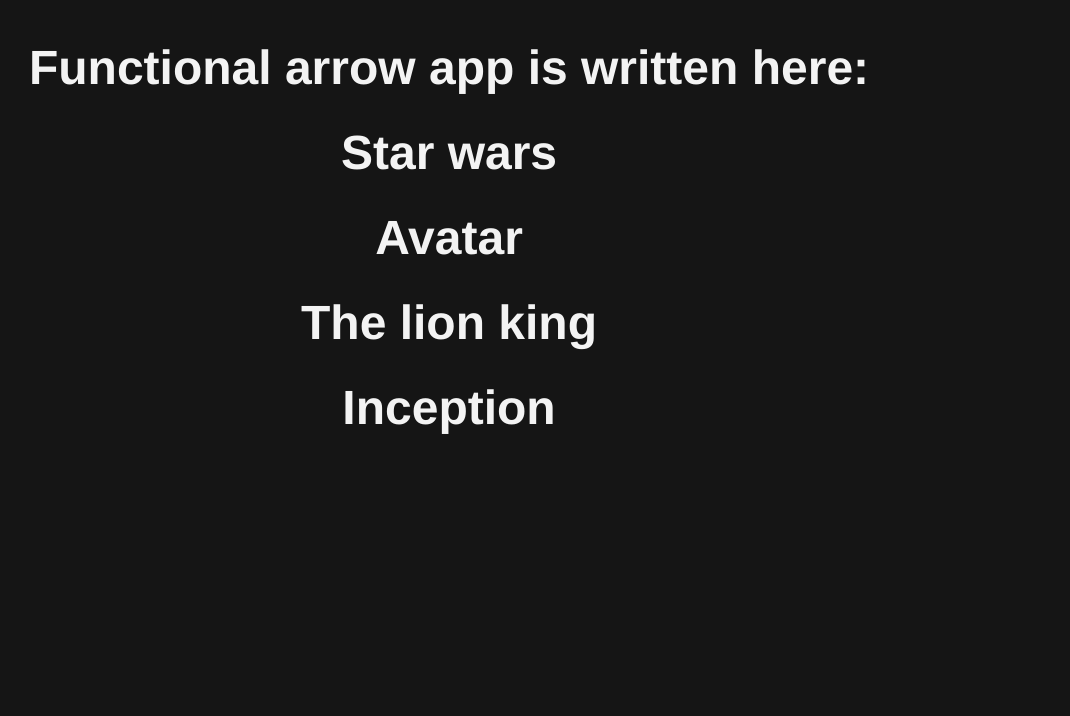
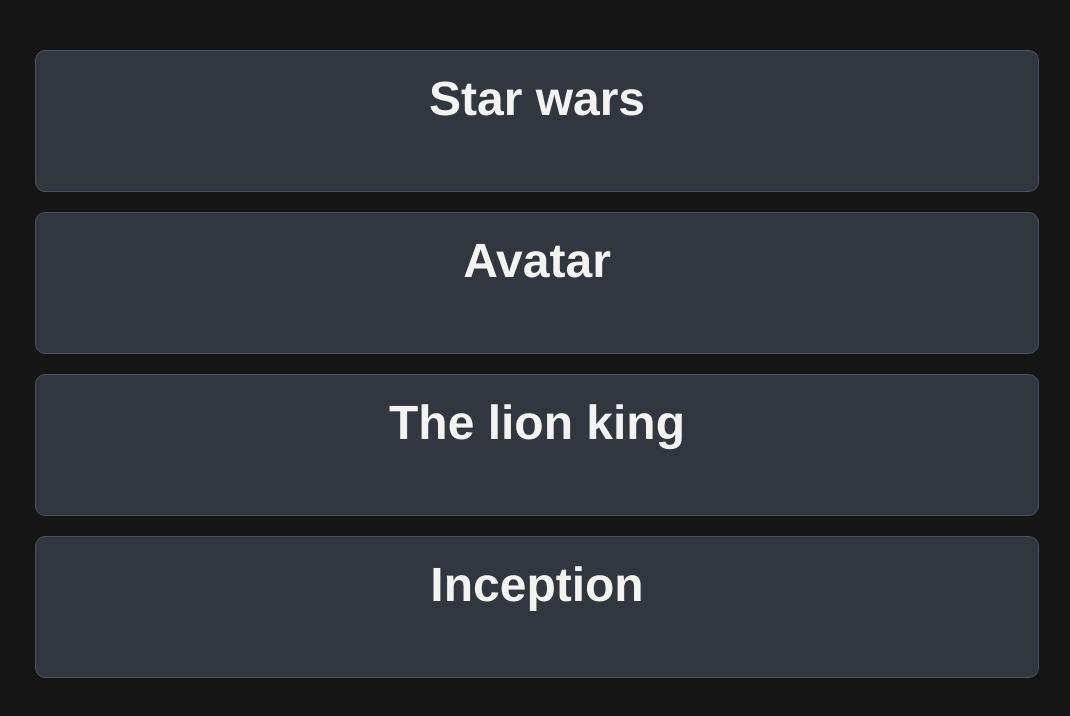
Before and after one commit to asgharnasiri1990/term3react, a React (Vite) app in the folder react1/my-first-react-app/: page / in a window 1280 px wide. Shown: the top 716 px of the page, without its empty margins (103-1173 px from the left). Built offline with nearby package versions, Linux system fonts and the light colour scheme.

Commit message:
useState

```diff
--- a/react1/my-first-react-app/src/App.jsx
+++ b/react1/my-first-react-app/src/App.jsx
@@ -1,18 +1,21 @@
+import { useState } from "react"
+
+
 const Card = ({title}) => {
   return(
-    <div>
+    <div className="card">
       <h2>{title}</h2>
     </div>
   )
 }
 
 const App = () => {
+const[]=useState()
+
   return(
     <div className="card-container">
 
-    <h2>Functional arrow app is written here:</h2>
-
-    <Card title='Star wars' rating={5} iscool={true} actors={[{name:'actors'}]} />
+    <Card title='Star wars' rating={5} iscool={true}  />
     <Card title='Avatar'/>
     <Card title='The lion king'/>
     <Card title='Inception'/>
@@ -25,26 +28,4 @@
 }
 
 
-/*
-const Card = ({title}) =>{
-  return(
-    <div>
-      <h2>{title} </h2>
-    </div>
-
-  )
-}
-
-
-const App = () =>{
-  return(
-  <div>
-    <h2>Hello from a new exercises:</h2>
-
-    <Card title='New star wars' />
-     <Card title='New Avatar'/>
-     <Card title='new the lion king' />
-   </div>
-   )
- } */
 export default App
--- a/react1/my-first-react-app/src/index.css
+++ b/react1/my-first-react-app/src/index.css
@@ -15,7 +15,6 @@
 h2{
   color: #f3f3f3;
   text-align: center;
-  margin-bottom: 30px;
   font-size: 48px;
 }
 
@@ -25,4 +24,14 @@
   flex-wrap: wrap;
   justify-content: center;
   max-width: 1024px;
+  margin: 0 auto;
 }
+.card{
+      border: 1px solid #4b5362;
+      padding: 20px;
+      margin: 10px;
+      background-color: #31363f;
+      border-radius: 10px;
+      min-height: 100px;
+
+}
```
Also changed, not shown: 1 other file (tests, documents, lock files or other folders).
